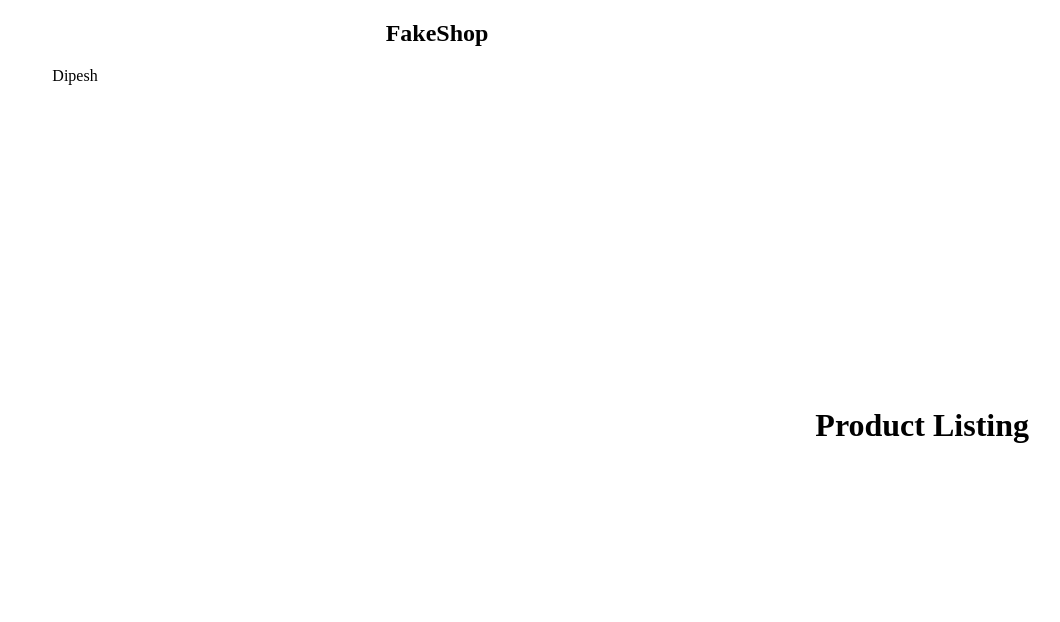
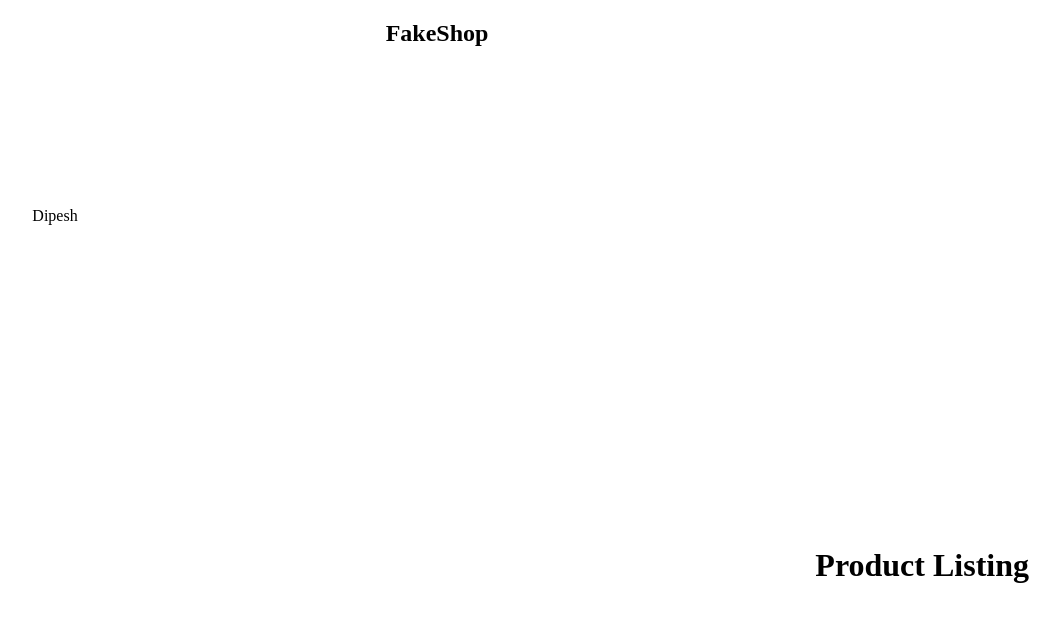
Before and after one commit to krethick/ShoppingCart, a React (Create React App) app: page / in a window 1280 px wide. Shown: the top 622 px of the page, without its empty margins (203-1263 px from the left). Built offline with nearby package versions, Linux system fonts and the light colour scheme; the HTML template or start-up script is replaced by a standard one.

Commit message:
<div style={{ marginTop:}}

```diff
--- a/src/containers/ProductComponent.tsx
+++ b/src/containers/ProductComponent.tsx
@@ -6,11 +6,8 @@ const ProductComponent: React.FC = () => {
       const {id, title} = products[0];
   return (
 
-    <div style={{ margin: "20px" }}>
-     <p></p>
-     <p></p>
-     <p></p>
-     <div className="ui link cards" style={{ width: "500px", height: "300px" }}>
+    <div style={{ marginTop: "160px" }}>
+      <div className="ui link cards" style={{ width: "500px", height: "300px" }}>
        <div className="card">
          <div className="image"></div>
          <div className="content">
```
